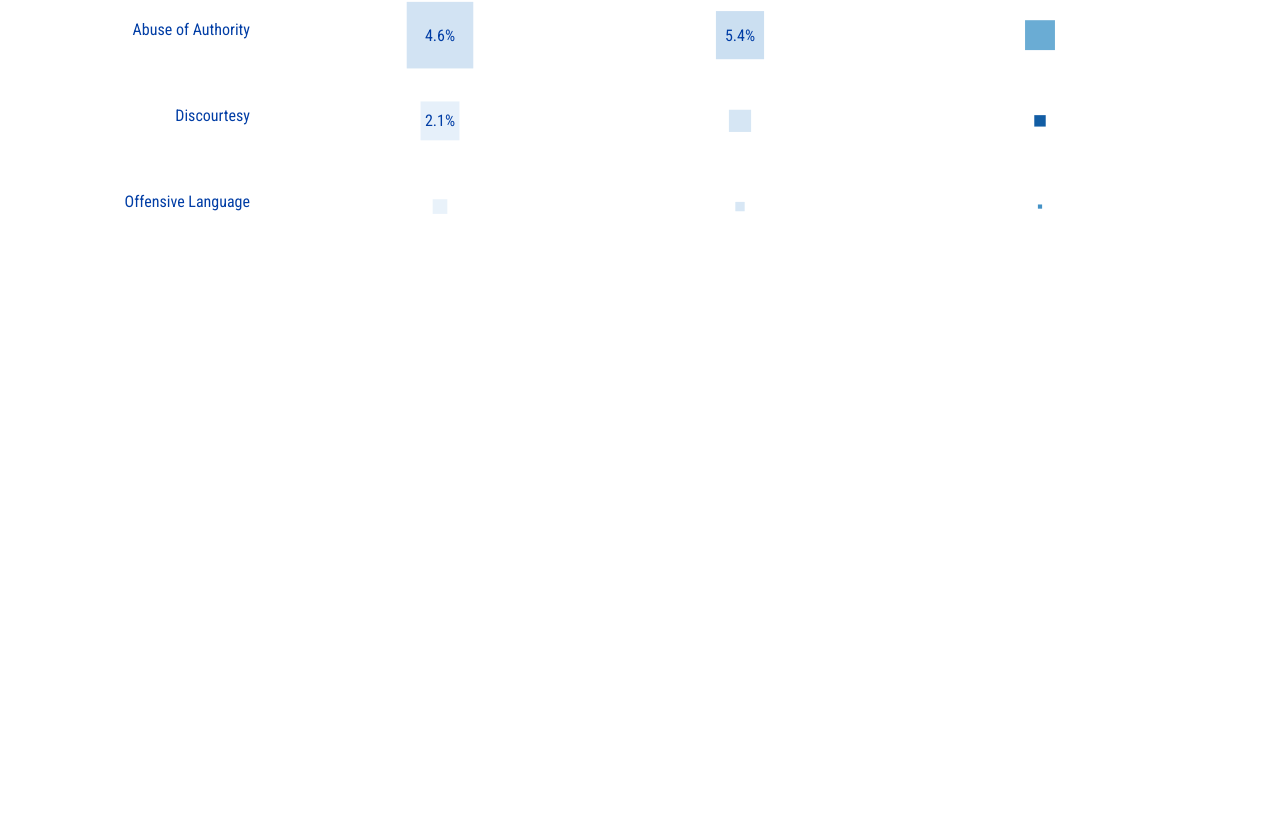
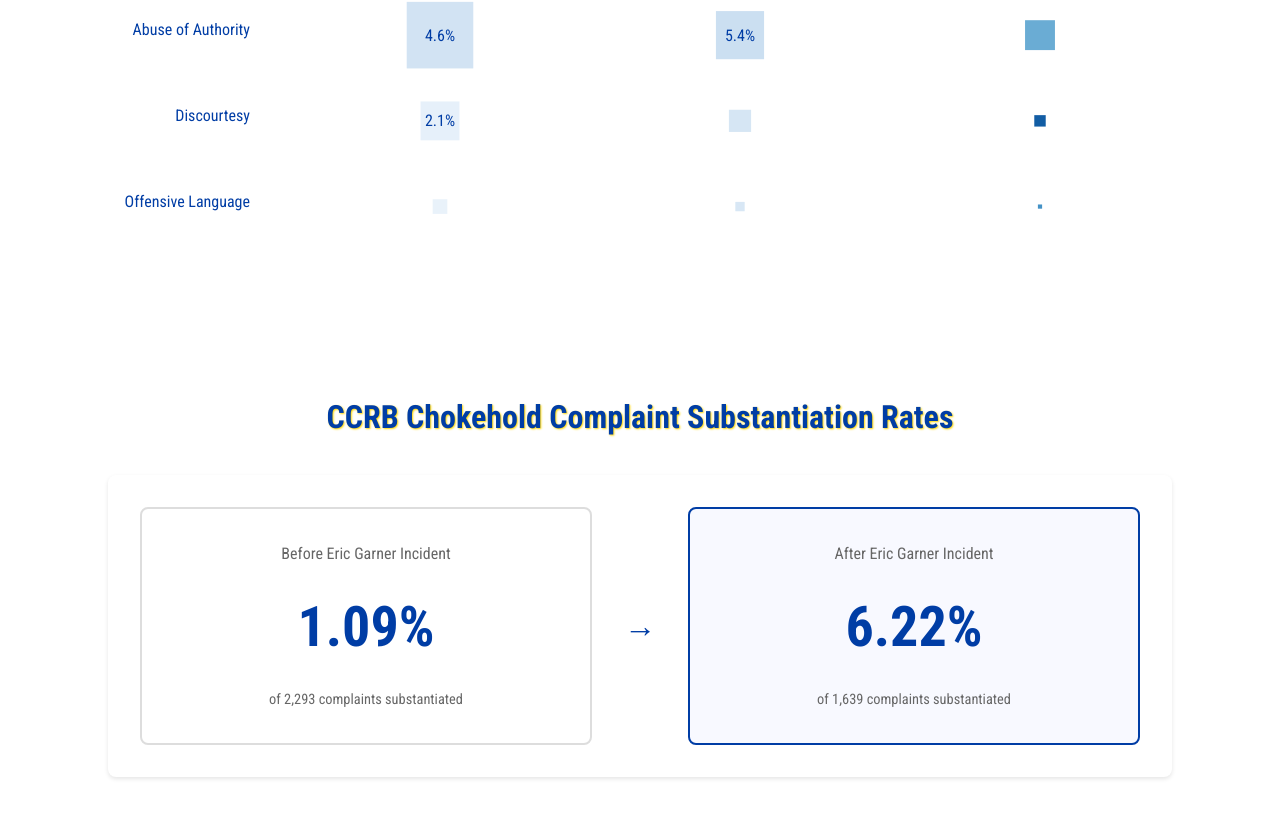
Before and after one commit to thomagin/Fagin_CCRB, a plain HTML site: page index.html in a window 1280 px wide. Shown: the part 7816-8648 px from the top of the page. Before the commit the page ends 8219 px from the top, so only its background shows below. Drawn offline with nearby package versions, Linux system fonts and the light colour scheme.

Commit message:
modified:   index.html 	modified:   main.js 	modified:   style.css

```diff
--- a/index.html
+++ b/index.html
@@ -96,7 +96,17 @@
         <div id="complaints-small-multiples-tooltip"></div>
     </div>
 
-    <script src="main.js"></script> <!-- External JavaScript file for D3 -->
 
+    <!-- Section 9: chokehold comparison-->
+    <body>
+        <div class="section" id="chokehold-rate">
+            <h2 class="license-plate">CCRB Chokehold Complaint Substantiation Rates</h2>
+            <div id="visualization"></div>
+        </div>
+        <script src="main.js"></script>
+    </body>
+    </html>
+
+        <script src="main.js"></script> <!-- External JavaScript file for D3 -->
 </body>
 </html>
--- a/main.js
+++ b/main.js
@@ -1464,6 +1464,65 @@
     ComplaintsVisualization.init();
 });
 
+
+// CHOKEHOLD RATE
+
+const chokeholdData = {
+    before: {
+        rate: 1.09,
+        complaints: 2293
+    },
+    after: {
+        rate: 6.22,
+        complaints: 1639
+    }
+};
+
+// Create the visualization container
+const container = d3.select('#visualization')
+    .append('div')
+    .attr('class', 'comparison-container');
+
+// Before period box
+const beforeBox = container.append('div')
+    .attr('class', 'period-box')
+    .html(`
+        <div class="period-label">Before Eric Garner Incident</div>
+        <div class="rate">${chokeholdData.before.rate}%</div>
+        <div class="total-complaints">of ${chokeholdData.before.complaints.toLocaleString()} complaints substantiated</div>
+    `);
+
+// Arrow
+const arrowContainer = container.append('div')
+    .attr('class', 'arrow-container')
+    .html(`
+        <div class="arrow">→</div>
+    `);
+
+// After period box
+const afterBox = container.append('div')
+    .attr('class', 'period-box highlighted')
+    .html(`
+        <div class="period-label">After Eric Garner Incident</div>
+        <div class="rate">${chokeholdData.after.rate}%</div>
+        <div class="total-complaints">of ${chokeholdData.after.complaints.toLocaleString()} complaints substantiated</div>
+    `);
+
+// Add transition effects
+d3.selectAll('.period-box')
+    .style('opacity', 0)
+    .transition()
+    .duration(800)
+    .style('opacity', 1);
+
+d3.select('.arrow-container')
+    .style('opacity', 0)
+    .transition()
+    .delay(400)
+    .duration(800)
+    .style('opacity', 1);
+
+
 // Initialize all visualizations
 drawSubstantiationPieChart('Bloomberg');
 drawSubstantiationPieChart('de Blasio');
--- a/style.css
+++ b/style.css
@@ -364,3 +364,77 @@
         font-size: 10px;
     }
 }
+
+/* CHOKEHOLD */
+
+.comparison-container {
+    display: flex;
+    justify-content: space-between;
+    align-items: center;
+    max-width: 1000px;
+    margin: 2rem auto;
+    padding: 2rem;
+    background-color: white;
+    border-radius: 8px;
+    box-shadow: 0 2px 4px rgba(0, 0, 0, 0.1);
+}
+
+.period-box {
+    flex: 1;
+    padding: 2rem;
+    text-align: center;
+    border: 2px solid #ddd;
+    border-radius: 8px;
+    transition: all 0.3s ease;
+}
+
+.period-box.highlighted {
+    border-color: #003DA5;
+    background-color: #f8f9ff;
+}
+
+.period-label {
+    font-size: 1rem;
+    color: #666;
+    margin-bottom: 1rem;
+}
+
+.rate {
+    font-size: 3.5rem;
+    font-weight: bold;
+    color: #003DA5;
+    margin: 1rem 0;
+}
+
+.total-complaints {
+    font-size: 0.9rem;
+    color: #666;
+}
+
+.arrow-container {
+    display: flex;
+    align-items: center;
+    padding: 0 2rem;
+}
+
+.arrow {
+    font-size: 2rem;
+    color: #003DA5;
+}
+
+@media (max-width: 768px) {
+    .comparison-container {
+        flex-direction: column;
+        padding: 1rem;
+    }
+
+    .period-box {
+        margin: 1rem 0;
+        width: 100%;
+    }
+
+    .arrow-container {
+        transform: rotate(90deg);
+        padding: 1rem 0;
+    }
+}
```
